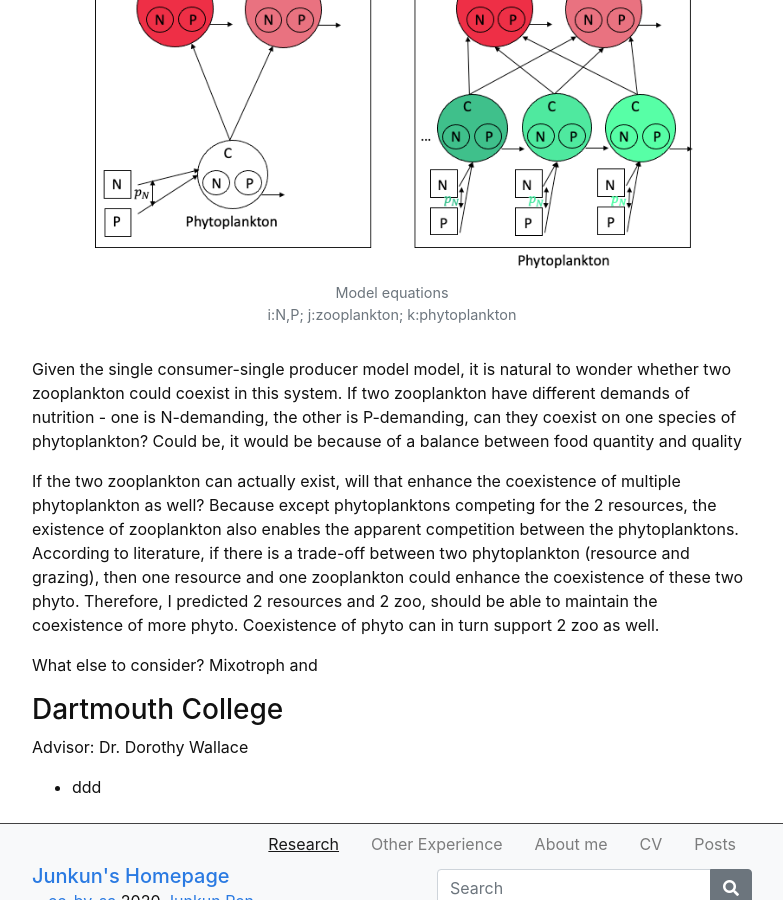
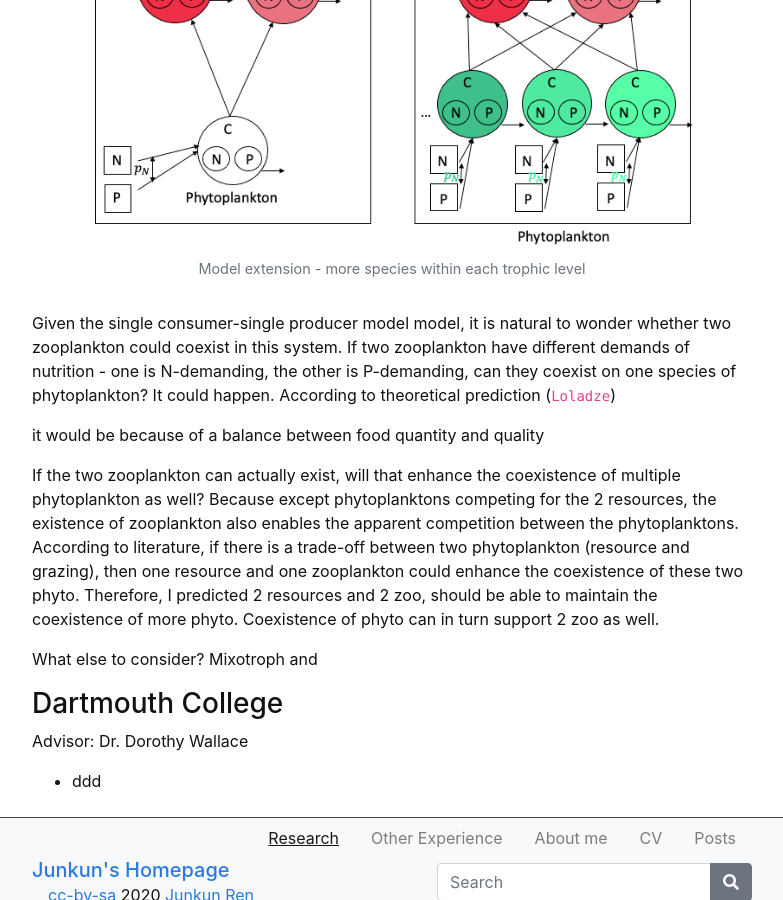
Before and after one commit to junkun-ren/PersonalWebsite, a Jekyll site: the page built from content/0-research.md, in a window 1280 px wide and 900 px high, scrolled down 2284 px. Shown: the whole window, without its empty margins (248-1031 px from the left). Built offline with Jekyll 4.4.1, drawn with Linux system fonts in a browser that asks for light colours.

Commit message:
Update 0-research.md

```diff
--- a/content/0-research.md
+++ b/content/0-research.md
@@ -7,7 +7,7 @@ nav: true
 Advisor: Dr. Shaopeng Wang
 
 
-{% include figure.html img="plankton model illustration.png" alt="model illustration" caption="2 level food chain model with stoichiometric constrains in red<br/>This system is assumed to be carbon sufficient and closed in terms of N and P." width="90%" %}
+{% include figure.html img="plankton model illustration.png" alt="model illustration" caption="2 level food chain model with stoichiometric constrains in red<br/>This system is assumed to be carbon sufficient and closed in terms of N and P." width="85%" %}
 {% include figure.html img="equations.png" alt="model equations" caption="Model equations<br/>i:N,P; j:zooplankton; k:phytoplankton" width="90%" %}
 
 *Uptake*: there is a linear trade-off between phytoplankton's investment in N update and P uptake, indicating by p_N + p_P = 1. An increase in the relative investment in N uptake (p_N) would mean a decrease in the relative investment in P uptake meanwhile. In this model, it is also assumed that this uptake trade-off trait p_N can be an evolving trait which depends on parameter V. V is the genetic variance of this trait, V = 0 means this trait can't evolve at all.
@@ -20,9 +20,11 @@ Advisor: Dr. Shaopeng Wang
 
 **Not only the nutrient availability is important for these processes, but also the relative amount of different elements matters**. Such constrain is shown in red in the equations. It can be seen that it is "everywhere".
 
-{% include figure.html img="multiple zooplankton or phytoplankton illustration.png" alt="model equations" caption="Model equations<br/>i:N,P; j:zooplankton; k:phytoplankton" width="90%" %}
+{% include figure.html img="multiple zooplankton or phytoplankton illustration.png" alt="multiple zooplankton or phytoplankton illustration" caption="Model extension - more species within each trophic level" width="90%" %}
 
-Given the single consumer-single producer model model, it is natural to wonder whether two zooplankton could coexist in this system. If two zooplankton have different demands of nutrition - one is N-demanding, the other is P-demanding, can they coexist on one species of phytoplankton? Could be, it would be because of a balance between food quantity and quality
+Given the single consumer-single producer model model, it is natural to wonder whether two zooplankton could coexist in this system. If two zooplankton have different demands of nutrition - one is N-demanding, the other is P-demanding, can they coexist on one species of phytoplankton? It could happen. According to theoretical prediction (`Loladze`)
+
+it would be because of a balance between food quantity and quality
 
 If the two zooplankton can actually exist, will that enhance the coexistence of multiple phytoplankton as well? Because except phytoplanktons competing for the 2 resources, the existence of zooplankton also enables the apparent competition between the phytoplanktons. According to literature, if there is a trade-off between two phytoplankton (resource and grazing), then one  resource and one zooplankton could enhance the coexistence of these two phyto. Therefore, I predicted 2 resources and 2 zoo, should be able to maintain the coexistence of more phyto. Coexistence of phyto can in turn support 2 zoo as well.
 
```
